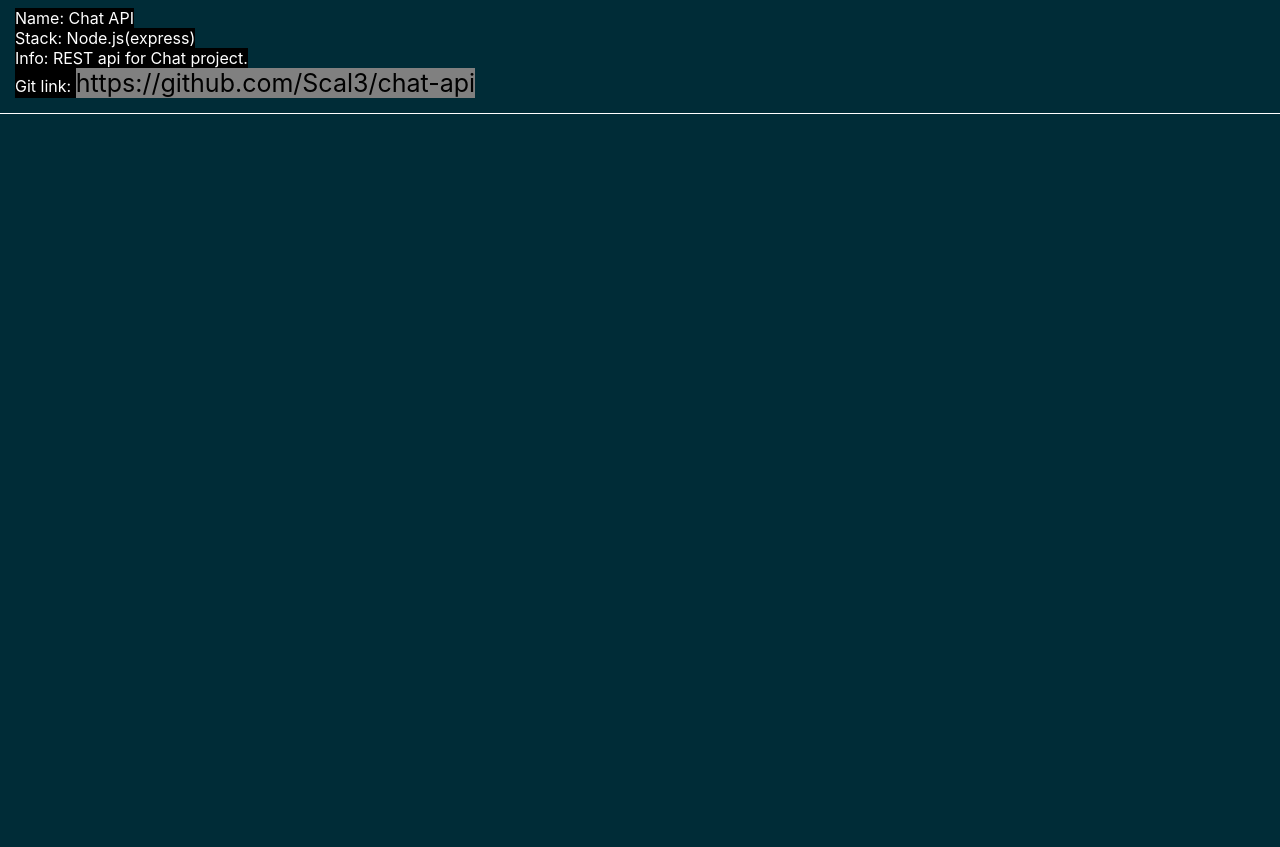
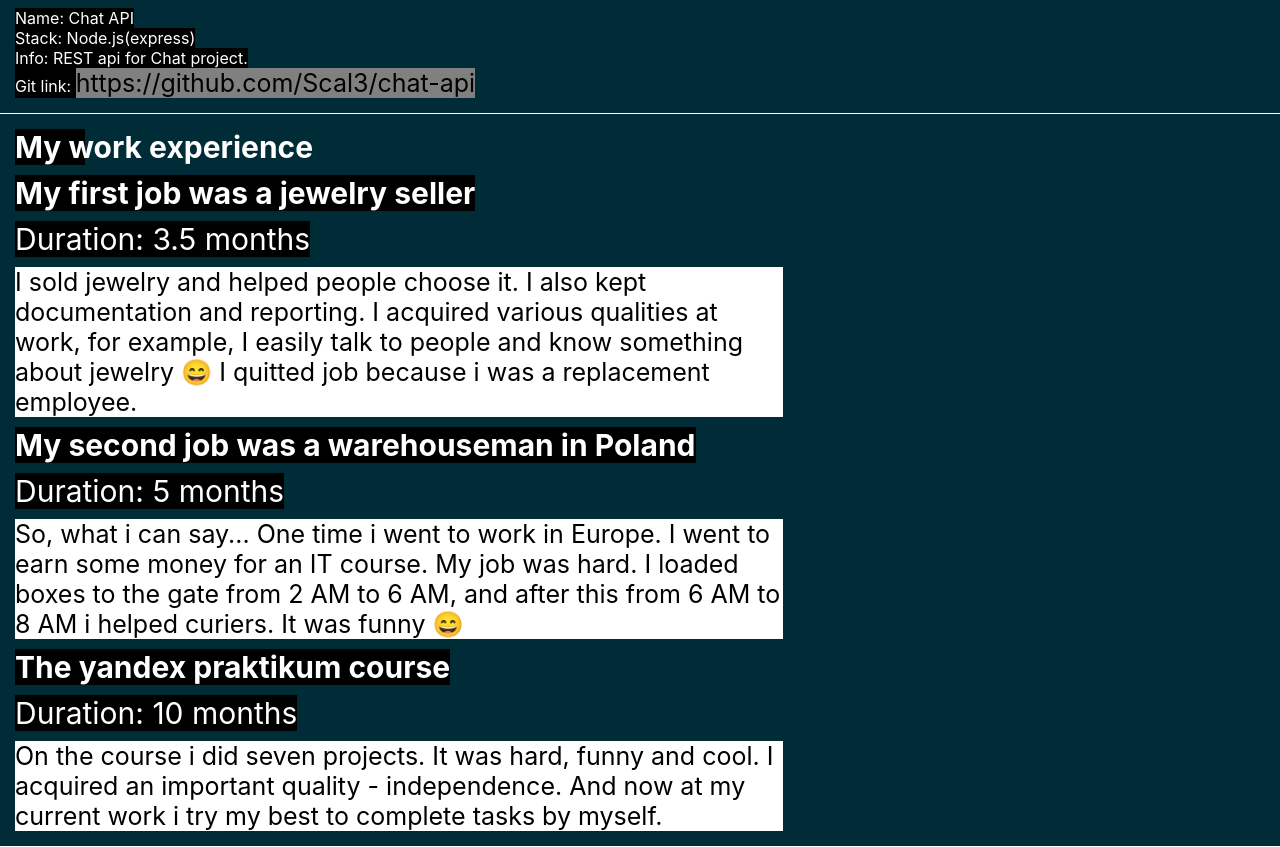
Before and after one commit to Scal3/resume, a React (Create React App) app: page / in a window 1280 px wide. Shown: the part 1928-2775 px from the top of the page. Before the commit the page ends 2042 px from the top, so only its background shows below. Built offline with nearby package versions, Linux system fonts and the light colour scheme.

Commit message:
feat/create WorkExperience component

```diff
--- a/src/components/App/App.js
+++ b/src/components/App/App.js
@@ -4,6 +4,7 @@ import Header from '../Header/Header';
 import AboutMe from '../AboutMe/AboutMe';
 import MyTechsSkills from '../MyTechsSkills/MyTechsSkills';
 import MyProjects from '../MyProjects/MyProjects';
+import WorkExperience from '../WorkExperience/WorkExperience';
 
 const App = () => {
   return (
@@ -12,6 +13,7 @@ const App = () => {
       <AboutMe/>
       <MyTechsSkills/>
       <MyProjects/>
+      <WorkExperience/>
     </div>
   );
 }
--- /dev/null
+++ b/src/components/WorkExperience/WorkExperience.css
@@ -0,0 +1,37 @@
+.work-experience {
+  padding: var(--padding);
+  border-bottom: 1px solid var(--borders-color);
+}
+
+.work-experience__heading {
+  font-size: var(--heading-font-size);
+  color: var(--main-text-color);
+  position: relative;
+}
+
+.work-experience__heading::after {
+  content: '';
+  position: absolute;
+  top: 0;
+  left: 0;
+  height: 100%;
+  width: 70px;
+  background-color: var(--text-background);
+  z-index: -1;
+}
+
+.work-experience__job-heading {
+  color: var(--main-text-color);
+  margin: 10px 0 10px 0;
+  background-color: var(--text-background);
+  width: fit-content;
+  font-size: var(--heading-font-size);
+}
+
+.work-experience__description {
+  color: var(--second-text-color);
+  background-color: var(--second-background-color);
+  width: fit-content;
+  max-width: 768px;
+  font-size: var(--text-font-size);
+}
--- /dev/null
+++ b/src/components/WorkExperience/WorkExperience.js
@@ -0,0 +1,42 @@
+import './WorkExperience.css'
+
+import React from 'react'
+
+const WorkExperience = () => {
+  return (
+    <section className='work-experience component-setting'>
+      <h2 className='work-experience__heading'>My work experience</h2>
+
+      <div className='work-experience__work-box'>
+        <h3 className='work-experience__job-heading'>My first job was a jewelry seller</h3>
+        <p className='work-experience__duration work-experience__job-heading'>Duration: 3.5 months</p>
+        <p className='work-experience__description'>
+          I sold jewelry and helped people choose it. I also kept documentation and reporting.
+          I acquired various qualities at work, for example, I easily talk to people and know something about jewelry &#128516;
+          I quitted job because i was a replacement employee.
+        </p>
+      </div>
+
+      <div className='work-experience__work-box'>
+        <h3 className='work-experience__job-heading'>My second job was a warehouseman in Poland</h3>
+        <p className='work-experience__duration work-experience__job-heading'>Duration: 5 months</p>
+        <p className='work-experience__description'>
+          So, what i can say... One time i went to work in Europe. I went to earn some money for an IT course.
+          My job was hard. I loaded boxes to the gate from 2 AM to 6 AM, and after this from 6 AM to 8 AM i helped curiers.
+          It was funny &#128516;
+        </p>
+      </div>
+
+      <div className='work-experience__work-box'>
+        <h3 className='work-experience__job-heading'>The yandex praktikum course</h3>
+        <p className='work-experience__duration work-experience__job-heading'>Duration: 10 months</p>
+        <p className='work-experience__description'>
+          On the course i did seven projects. It was hard, funny and cool. I acquired an important quality - independence.
+          And now at my current work i try my best to complete tasks by myself.
+        </p>
+      </div>
+    </section>
+  )
+}
+
+export default WorkExperience
--- a/src/index.css
+++ b/src/index.css
@@ -15,6 +15,8 @@ body {
 :root {
   --main-text-color: #fff;
   --text-background: #000;
+  --second-text-color: #000;
+  --second-background-color: #fff;
   --borders-color: #fff;
   --links-color: #000;
   --links-background: rgba(255, 255, 255, 0.5);
```
